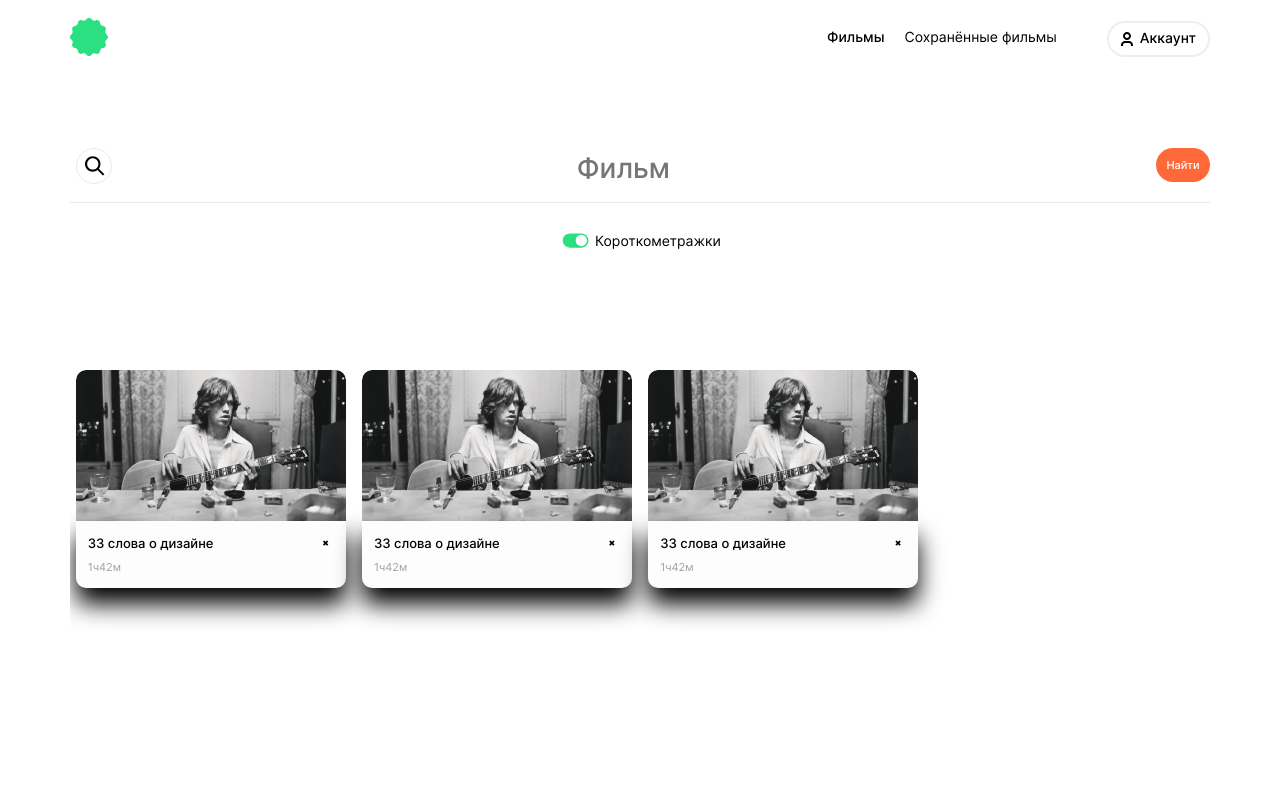
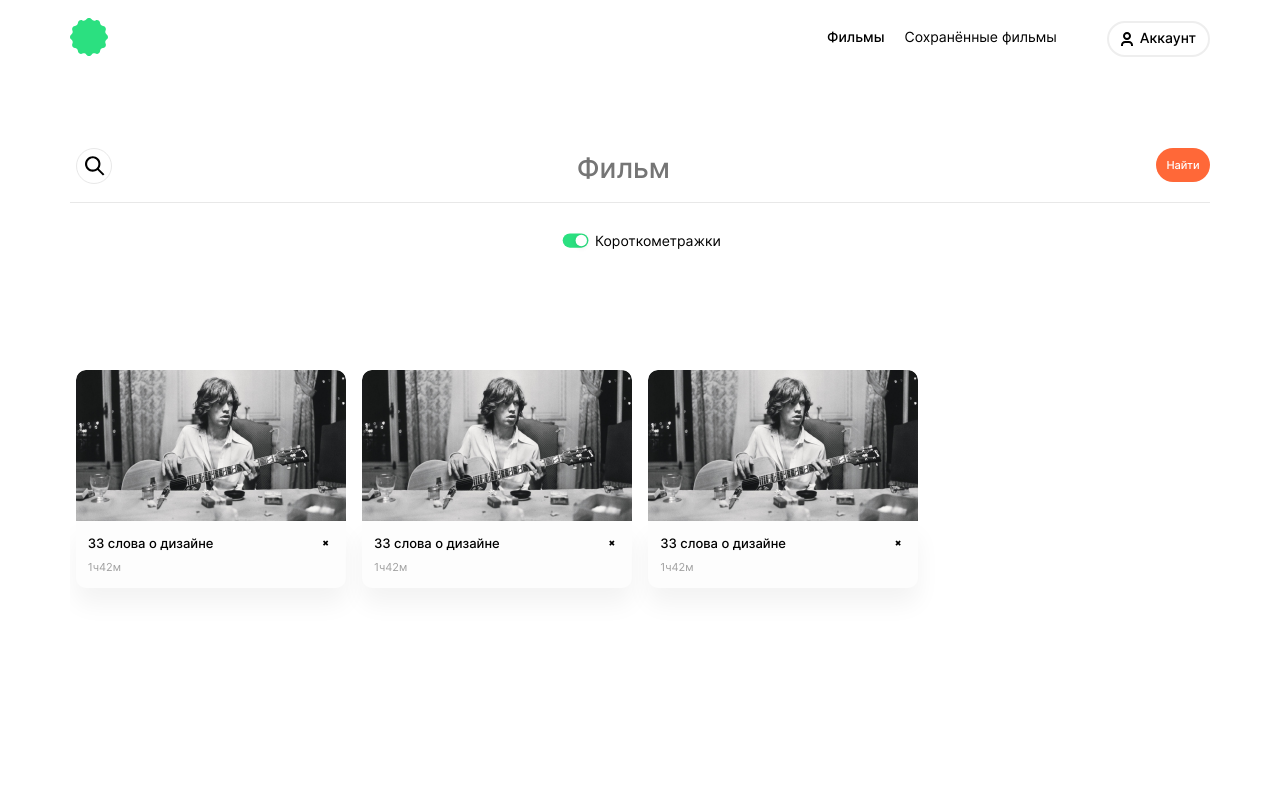
Before and after one commit to MarinaEriale/movies-explorer-frontend, a React (Create React App) app in the folder movies/: page /saved-movies in a window 1280 px wide. Shown: the top 800 px of the page. Built offline with nearby package versions, Linux system fonts and the light colour scheme; the HTML template or start-up script is replaced by a standard one.

Commit message:
Shadow fixes. Please look README

```diff
--- a/movies/src/components/MoviesCard/MoviesCard.css
+++ b/movies/src/components/MoviesCard/MoviesCard.css
@@ -22,7 +22,7 @@
     justify-content: space-between;
     border-radius:  0px 0px 10px 10px;
     background: #FDFDFD;
-    box-shadow: 0px 16px 24px rgba(0, 0, 0, 1);
+    box-shadow: 0px 16px 24px rgba(0, 0, 0, 0.05);
 }
 
 .movieCard__text-container {
```
Also changed, not shown: 1 other file (tests, documents, lock files or other folders).
